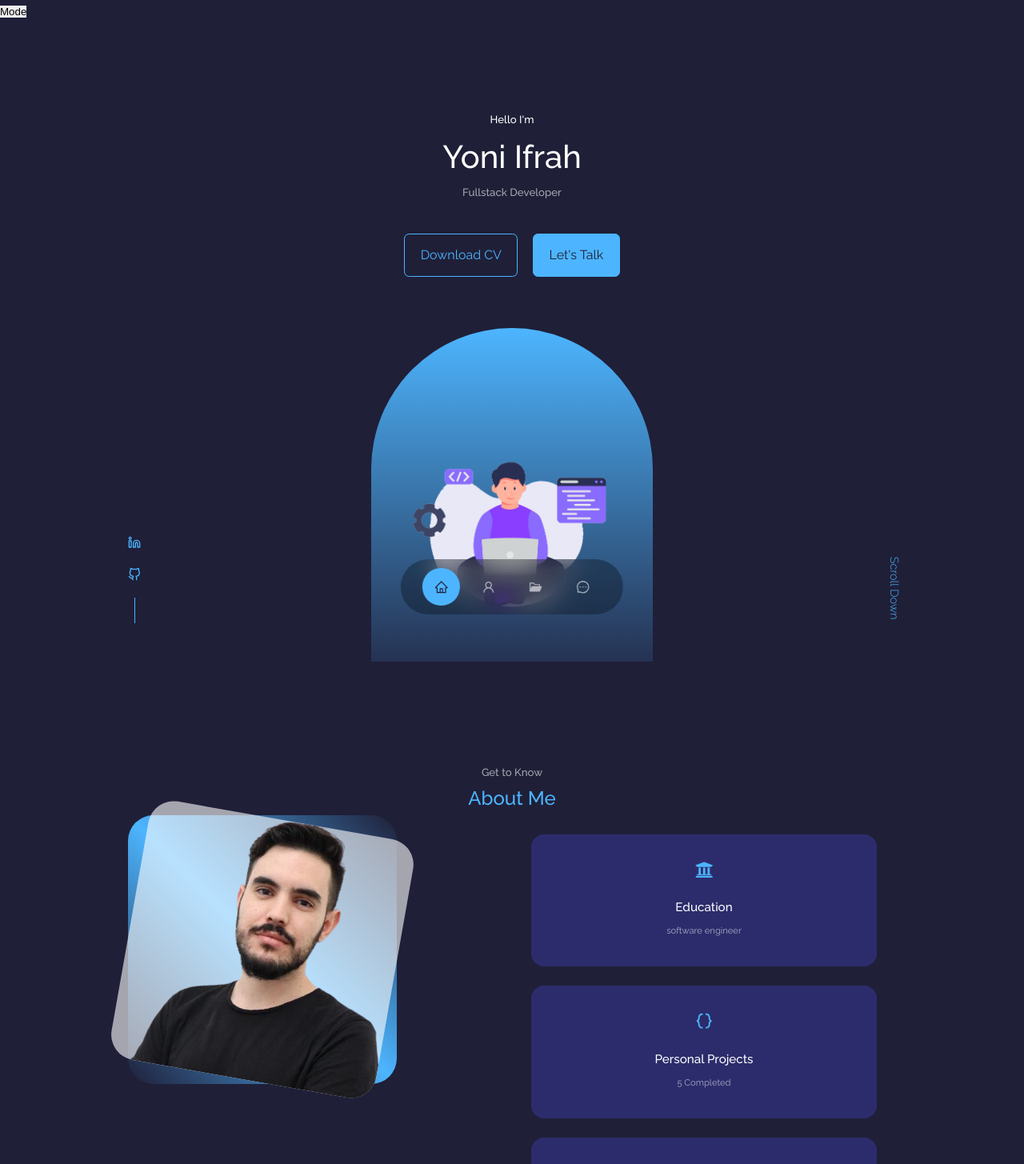
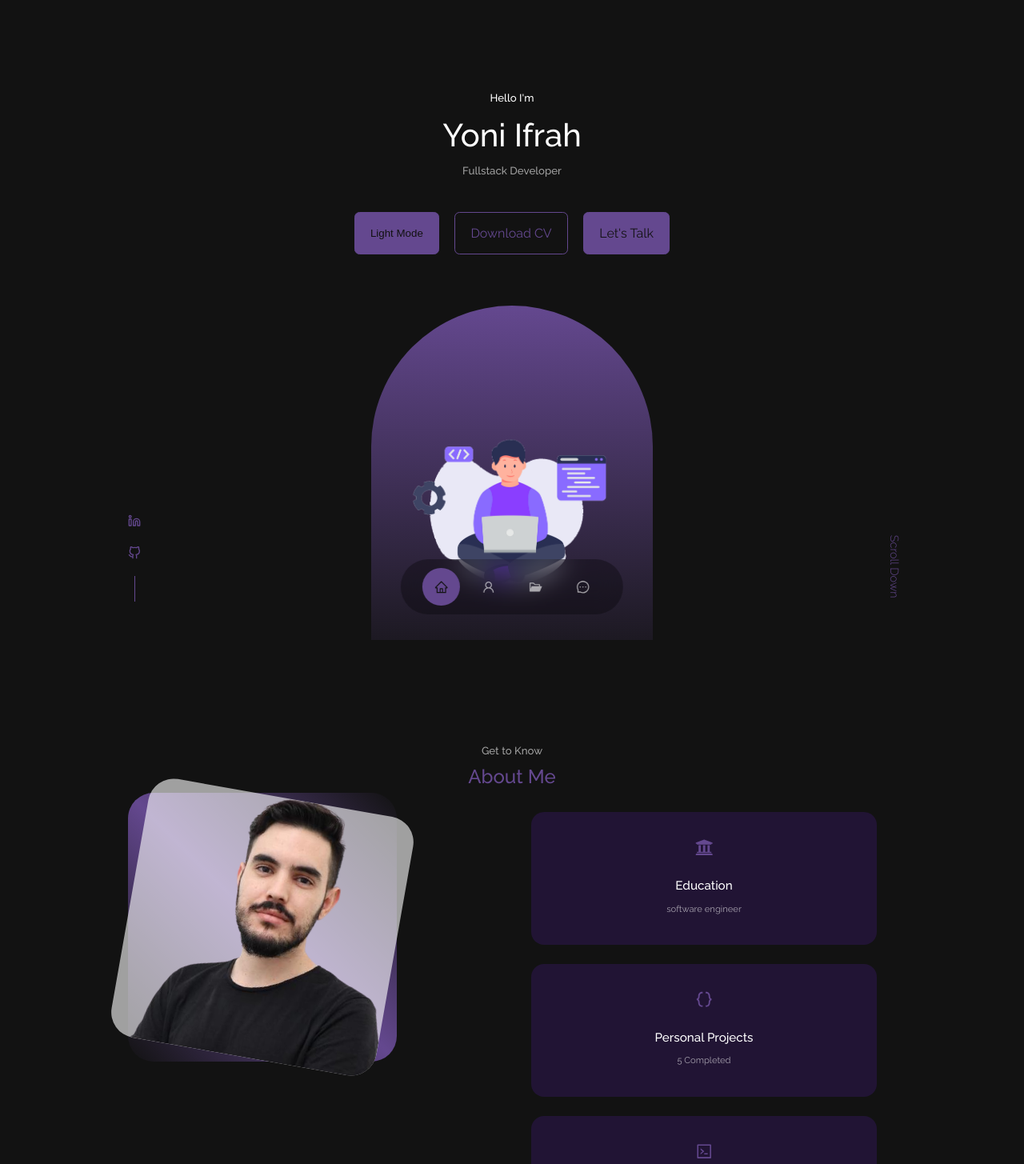
Before and after one commit to YoniIfrah/My-CV, a React (Create React App) app: page / in a window 1280 px wide. Shown: the top 1455 px of the page at 80% size. Built offline with nearby package versions, Linux system fonts and the light colour scheme.

Commit message:
added dark mode button

```diff
--- a/src/App.jsx
+++ b/src/App.jsx
@@ -12,7 +12,7 @@ const App = () => {
 
   return (
     <>
-      <Toggle/>
+
       <Header/>
       <Nav/>
       <About/>
--- a/src/components/about/about.css
+++ b/src/components/about/about.css
@@ -18,7 +18,7 @@
     border-radius: 2rem;
     overflow: hidden;
     transform:  rotate(10deg);
-    transition: var(--transition2);
+    transition: var(--transition);
     background: var(--color-light);
 
     /* TODO: need to be dynamic - fixed */
--- a/src/components/contact/contact.css
+++ b/src/components/contact/contact.css
@@ -21,11 +21,13 @@ gap: 1.2rem;
 }
 
 .contact_option:hover{
+    /* background-color: var(--color-primary-variant); */
     background: transparent;
-    background-color: var(--color-primary-variant);
+    border-color: var(--color-primary-variant);
 }
 
 .contact_option-icon{
+    color: var(--color-primary);
     font-size: 1.5rem;
     margin-bottom: 0.5rem;
 }
--- a/src/components/header/CTA.jsx
+++ b/src/components/header/CTA.jsx
@@ -1,9 +1,12 @@
 import React from 'react'
 import CV from '../../assets/cv.pdf'
+import Toggle from '../toggle/Toggle'
+
 
 const CTA = () => {
   return (
     <div className='cta'>
+        <Toggle/>
         <a href={CV} className='btn'>Download CV</a>
         <a href="#contact" className='btn btn-primary'>Let's Talk</a>
     </div>
--- a/src/components/nav/Nav.jsx
+++ b/src/components/nav/Nav.jsx
@@ -11,8 +11,6 @@ const Nav = () => {
     <a href="#about" onClick={() => setActiveNav('#about')} className={activeNav === '#about' ? 'active' : ''}><AiOutlineUser/></a>
     <a href="#portfolio" onClick={() => setActiveNav('#portfolio')} className={activeNav === '#portfolio' ? 'active' : ''}><AiFillFolderOpen/></a>
     <a href="#contact" onClick={() => setActiveNav('#contact')} className={activeNav === '#contact' ? 'active' : ''}><AiOutlineMessage/></a>
-
-
   </nav>
   )
 }
--- a/src/components/toggle/Toggle.jsx
+++ b/src/components/toggle/Toggle.jsx
@@ -1,26 +1,31 @@
 import React, { useState } from 'react';
 import './toggle.css'
+
+
 
 const ToggleButton = () => {
 
     const [toggle, setToggle] = useState(false);
     let rootStyle = document.getElementById('root').style;
+    let BottonName = !toggle ? "Light Mode" : "Dark Mode";
+
 
     if(toggle){
         //setting to light mode
-        rootStyle.setProperty('--color-bg', 'white');
-        rootStyle.setProperty('--color-bg-variant', 'orange');
-        rootStyle.setProperty('--color-primary', 'red');
-        rootStyle.setProperty('--color-primary-variant', 'orange');
-        rootStyle.setProperty('--color-white', '#green');
-        rootStyle.setProperty('--color-light', 'red');
+        rootStyle.setProperty('--color-bg', '#EEEEEE');
+        // need to fix the color below '--color-bg-variant'
+        rootStyle.setProperty('--color-bg-variant', '#a097ad');
+        rootStyle.setProperty('--color-primary', '#64488F');
+        rootStyle.setProperty('--color-primary-variant', '#A899C1');
+        rootStyle.setProperty('--color-white', 'black');
+        rootStyle.setProperty('--color-light', '#121212');
     }
     else{
         //setting to dark mode - default
-        rootStyle.setProperty('--color-bg', '#1f1f38');
-        rootStyle.setProperty('--color-bg-variant', '#2c2c6c');
-        rootStyle.setProperty('--color-primary', '#4db5ff');
-        rootStyle.setProperty('--color-primary-variant', 'rgba(77,181,255,0.4)');
+        rootStyle.setProperty('--color-bg', '#121212');
+        rootStyle.setProperty('--color-bg-variant', '#211434');
+        rootStyle.setProperty('--color-primary', '#64488F');
+        rootStyle.setProperty('--color-primary-variant', '#A899C1');
         rootStyle.setProperty('--color-white', '#fff');
         rootStyle.setProperty('--color-light', 'rgba(255,255,255,0.6)');
     }
@@ -31,7 +36,7 @@ const ToggleButton = () => {
     }
 
     return(
-        <button onClick={triggerToggle}>Mode</button>
+        <button className='btn btn-primary' onClick={triggerToggle}>{BottonName}</button>
     )
 }
 
--- a/src/index.css
+++ b/src/index.css
@@ -11,10 +11,18 @@
 }
 
 #root{
+    /* original colors
     --color-bg:#1f1f38;
     --color-bg-variant: #2c2c6c;
     --color-primary: #4db5ff;
     --color-primary-variant: rgba(77,181,255,0.4);
+    --color-white: #fff;
+    --color-light: rgba(255,255,255,0.6);
+ */
+    --color-bg:#121212;
+    --color-bg-variant: #211434;
+    --color-primary: #64488F;
+    --color-primary-variant: #A899C1;
     --color-white: #fff;
     --color-light: rgba(255,255,255,0.6);
 
@@ -58,6 +66,7 @@ h1,h2, h3, h4, h5{
 
 h1{
     font-size: 2.5rem;
+
 }
 section{
 margin-top: 8rem;
```
